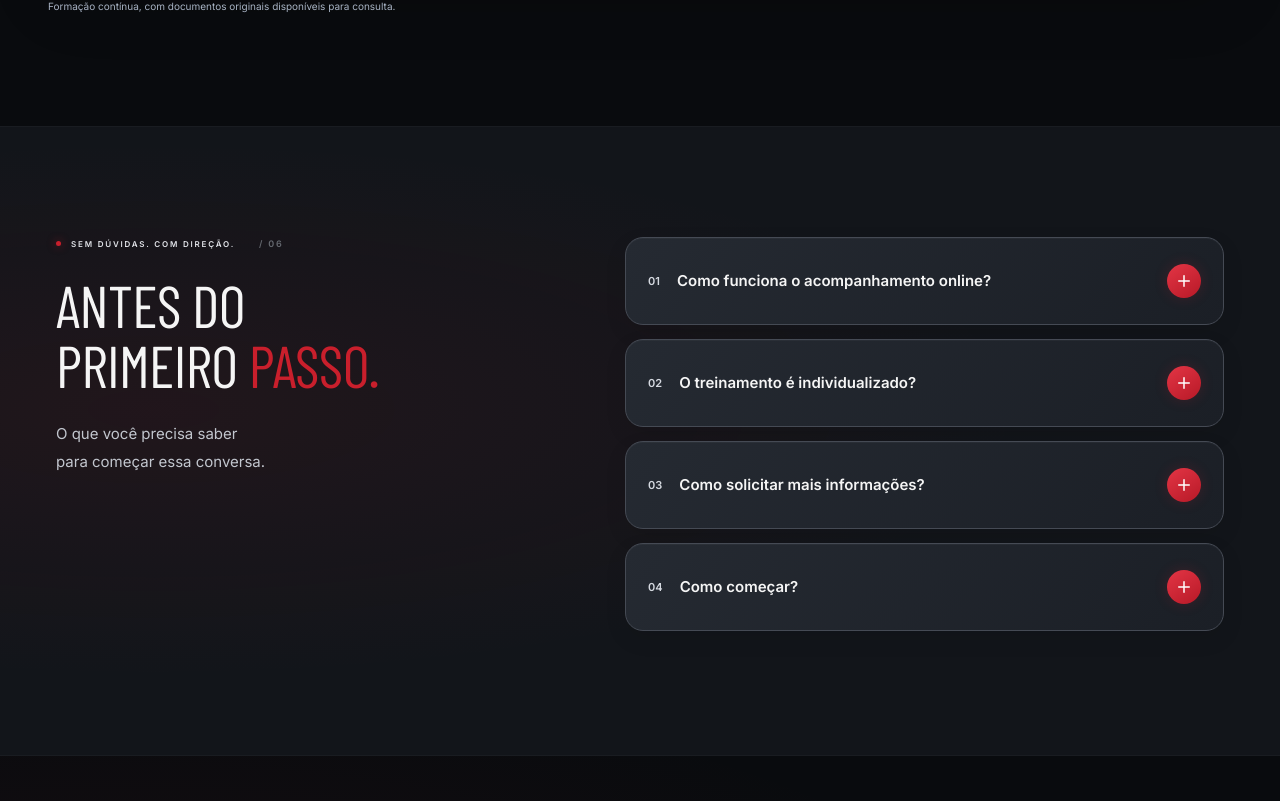
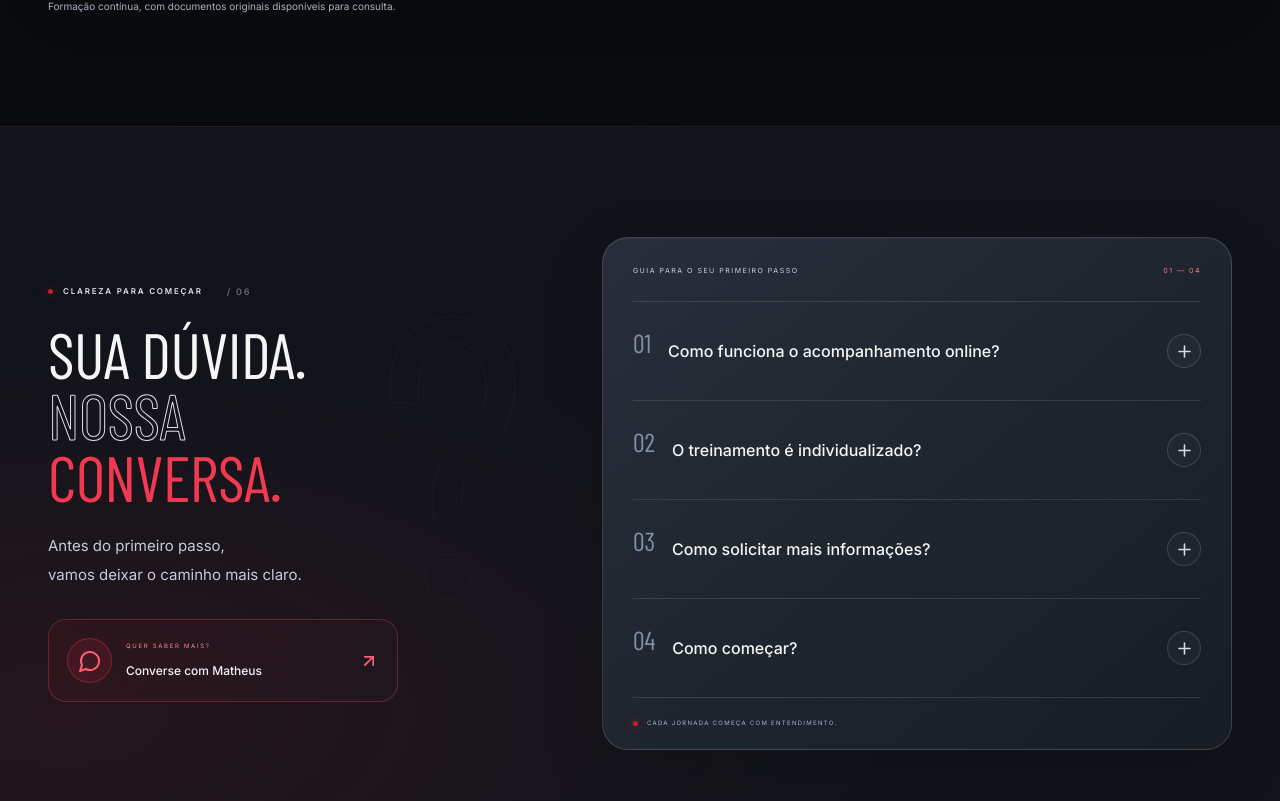
Before and after one commit to 011bigodeee-eng/Mdnation, a React (Vite) app: page / in a window 1280 px wide. Shown: the part 5759-6560 px from the top of the page. Built offline with nearby package versions, Linux system fonts and the light colour scheme.

Commit message:
style: redesign FAQ as editorial conversation panel

```diff
--- a/src/styles.css
+++ b/src/styles.css
@@ -353,3 +353,30 @@
 .footer{max-width:1380px;width:calc(100% - 96px);padding-top:40px}.footer-main{align-items:flex-start;padding-bottom:35px;gap:45px}.footer-tagline{font-size:7px;letter-spacing:1.8px;color:#b0bacb;margin-top:20px}.footer-links,.footer-connect{display:flex;flex-direction:column;gap:13px}.footer-links>span,.footer-connect>span{font-size:7px;letter-spacing:1.6px;color:#ee7284;margin-bottom:8px}.footer-links>a{font-size:12px;color:#cbd3df;min-height:24px}.footer-links>a:hover{color:#fff}.footer-connect .social{padding:13px 16px;border:1px solid #ffffff22;border-radius:14px;background:#ffffff04;color:#e1e7ef;font-size:11px;min-height:48px}.footer-connect p{font-size:10px;color:#a8b5c8;margin-top:4px}.footer-bottom{align-items:center;padding-block:22px;font-size:9px;color:#9cabc1}.back-to-top{display:flex;align-items:center;gap:12px}.back-to-top>span{display:grid;place-items:center;width:30px;height:30px;border:1px solid #ffffff25;border-radius:50%;font-size:16px;color:#fff}
 @media(max-width:1000px){.contact-panel{width:calc(100% - 48px);padding:35px;gap:30px}.contact-primary{padding:13px;gap:10px}.contact-primary strong{font-size:23px}.contact-primary-icon{width:38px;height:38px}.contact-card-content{padding:25px 20px}.contact-profile{padding:22px 20px;gap:12px}.contact-profile h3{font-size:29px}.footer{width:calc(100% - 48px)}.footer-main{gap:25px}.footer-connect .social{font-size:9px;padding:12px}}
 @media(max-width:760px){.final-cta{padding-block:50px}.contact-panel{width:calc(100% - 32px);grid-template-columns:1fr;padding:30px 20px;gap:32px;border-radius:25px}.final-cta h2{font-size:clamp(43px,11vw,68px)}.contact-main .section-label{font-size:6px;letter-spacing:1px}.final-cta .contact-main>p{font-size:13px;margin:22px 0}.contact-principles{gap:17px}.contact-principles>span{font-size:7px}.contact-profile{padding:20px 17px}.contact-profile img{width:60px;height:60px}.contact-profile h3{font-size:29px}.final-cta .contact-profile p{font-size:8px}.contact-card-content{padding:25px 17px}.contact-card-content>h3{font-size:34px}.contact-primary{padding:12px;gap:10px;border-radius:15px}.contact-primary strong{font-size:24px}.contact-primary small{font-size:5px;letter-spacing:.7px}.contact-primary-icon{width:36px;height:36px}.contact-primary>svg{width:20px}.final-cta .contact-card-content>.contact-pending{font-size:7px;align-items:flex-start}.footer{width:calc(100% - 40px)}.footer-main{display:grid;grid-template-columns:1fr;gap:30px}.footer-links{flex-direction:row;flex-wrap:wrap;gap:15px}.footer-links>span{width:100%;margin-bottom:0}.footer-links>a{font-size:11px}.footer-connect .social{font-size:11px;width:fit-content}.footer-tagline{font-size:6px;letter-spacing:1.4px}.footer-bottom{align-items:flex-start;font-size:8px;gap:15px}}
+/* FAQ as an editorial conversation panel, with a quieter shared frame. */
+.faq{background:radial-gradient(ellipse at 5% 80%,#b51c3020,transparent 48%),#10141a;position:relative}
+.faq-grid{max-width:1380px;width:calc(100% - 96px);grid-template-columns:.95fr 1.25fr;gap:75px;align-items:center}
+.faq-intro{position:relative;isolation:isolate;padding-block:15px;min-width:0}
+.faq-background-mark{position:absolute;z-index:-1;right:0;top:-30px;font-family:'Barlow Condensed';font-size:400px;line-height:1;font-weight:700;color:transparent;-webkit-text-stroke:1px #ffffff08;pointer-events:none}
+.faq-intro h2{font-size:clamp(50px,5vw,80px);line-height:.96;letter-spacing:-.6px}.faq-intro h2>span{color:transparent;-webkit-text-stroke:1px #dce1e9}.faq-intro h2 em{color:#f13a51}
+.faq-grid .faq-intro>p{color:#c4cddc;font-size:15px;line-height:1.9;margin-top:25px}
+.faq-contact{display:flex;align-items:center;gap:14px;margin-top:30px;border:1px solid #e5405355;border-radius:18px;padding:18px;max-width:350px;background:linear-gradient(125deg,#c91f2c15,#ffffff03);transition:border-color .2s,transform .2s,box-shadow .2s}
+.faq-contact:hover{border-color:#f84d62;transform:translateY(-3px);box-shadow:0 8px 24px #c91f2c16}
+.faq-contact-icon{width:45px;height:45px;display:grid;place-items:center;background:#d52a4122;border:1px solid #eb405355;border-radius:50%;color:#ff6175;flex-shrink:0}
+.faq-contact small{display:block;font-size:6px;letter-spacing:1.7px;color:#f58b9b;margin-bottom:7px}.faq-contact strong{font-size:12px;font-weight:500;color:#f1f4f8}.faq-contact>svg{margin-left:auto;color:#ff6175;flex-shrink:0}
+.faq-collection{padding:28px 30px 20px;border:1px solid #ffffff23;border-radius:26px;background:linear-gradient(140deg,#282f3a,#171c25);box-shadow:inset 0 1px 0 #ffffff09,0 20px 60px #00000025;min-width:0}
+.faq-collection-header{display:flex;justify-content:space-between;gap:15px;padding-bottom:25px;font-size:7px;letter-spacing:1.5px;color:#c4cedd}.faq-collection-header>span:last-child{color:#f1788b;white-space:nowrap}
+.faq-collection .faq-item,.faq-collection .faq-item:first-child{border:0;border-top:1px solid #ffffff1c;border-radius:0;background:transparent;box-shadow:none;margin:0;transition:background .2s}
+.faq-collection .faq-item.active{background:linear-gradient(90deg,#c91f2c0d,transparent);border-top-color:#f2546780;box-shadow:none}
+.faq-collection .faq-item button{padding:25px 0;gap:17px;font-size:16px;min-height:98px;font-weight:500;line-height:1.55}
+.faq-collection .faq-number{font-family:'Barlow Condensed';font-size:26px;color:#8290a7;line-height:1;flex-shrink:0;align-self:flex-start;margin-top:3px}
+.faq-collection .active .faq-number{color:#ff5c72}
+.faq-toggle-icon{margin-left:auto;width:34px;height:34px;display:grid;place-items:center;flex-shrink:0;background:#ffffff06;border:1px solid #ffffff25;border-radius:50%;color:#d3dbe8;transition:background .2s,transform .2s}
+.faq-collection .faq-item button:hover .faq-toggle-icon{border-color:#f74d63;color:#ff6578;transform:rotate(90deg)}
+.faq-collection .active .faq-toggle-icon{background:#cd263d;border-color:#f76073;color:#fff;box-shadow:0 0 18px #c91f2c22}
+.faq-collection .faq-item p{padding:0 45px 16px;font-size:13px;line-height:1.9;color:#c8d2e2}
+.faq-answer-contact{display:flex;align-items:center;gap:12px;color:#ff7487;font-size:7px;letter-spacing:1.2px;padding:0 45px 25px;min-height:40px;width:fit-content}
+.faq-collection-footer{display:flex;align-items:center;gap:9px;border-top:1px solid #ffffff1c;padding-top:20px;font-size:6px;letter-spacing:1.3px;color:#a6b4c9;line-height:1.8}
+.faq-collection-footer .tiny-square{flex-shrink:0}
+@media(max-width:1000px){.faq-grid{width:calc(100% - 48px);gap:35px}.faq-collection{padding:25px 22px 20px}.faq-collection .faq-item button{font-size:14px;gap:13px}.faq-collection-header{font-size:6px;letter-spacing:1px}.faq-contact{padding:15px;gap:10px}.faq-contact strong{font-size:11px}}
+@media(max-width:760px){.faq-grid{width:calc(100% - 32px);grid-template-columns:1fr;gap:32px}.faq-intro{padding:0 8px}.faq-intro h2{font-size:clamp(50px,12vw,75px)}.faq-intro .section-label{font-size:7px}.faq-grid .faq-intro>p{font-size:14px}.faq-contact{max-width:100%;margin-top:24px;padding:17px}.faq-contact strong{font-size:12px}.faq-background-mark{font-size:300px;right:10px}.faq-collection{padding:22px 18px 18px;border-radius:22px}.faq-collection-header{font-size:6px;letter-spacing:.8px;padding-bottom:20px}.faq-collection .faq-item button{padding:22px 0;font-size:13px;gap:12px;min-height:90px}.faq-collection .faq-number{font-size:24px}.faq-toggle-icon{width:30px;height:30px}.faq-collection .faq-item p{padding:0 0 15px 35px;font-size:12px}.faq-answer-contact{padding:0 0 23px 35px;font-size:7px}.faq-collection-footer{font-size:5px;letter-spacing:1px}}
```
Also changed, not shown: src/main.jsx (+1 -1 lines).
